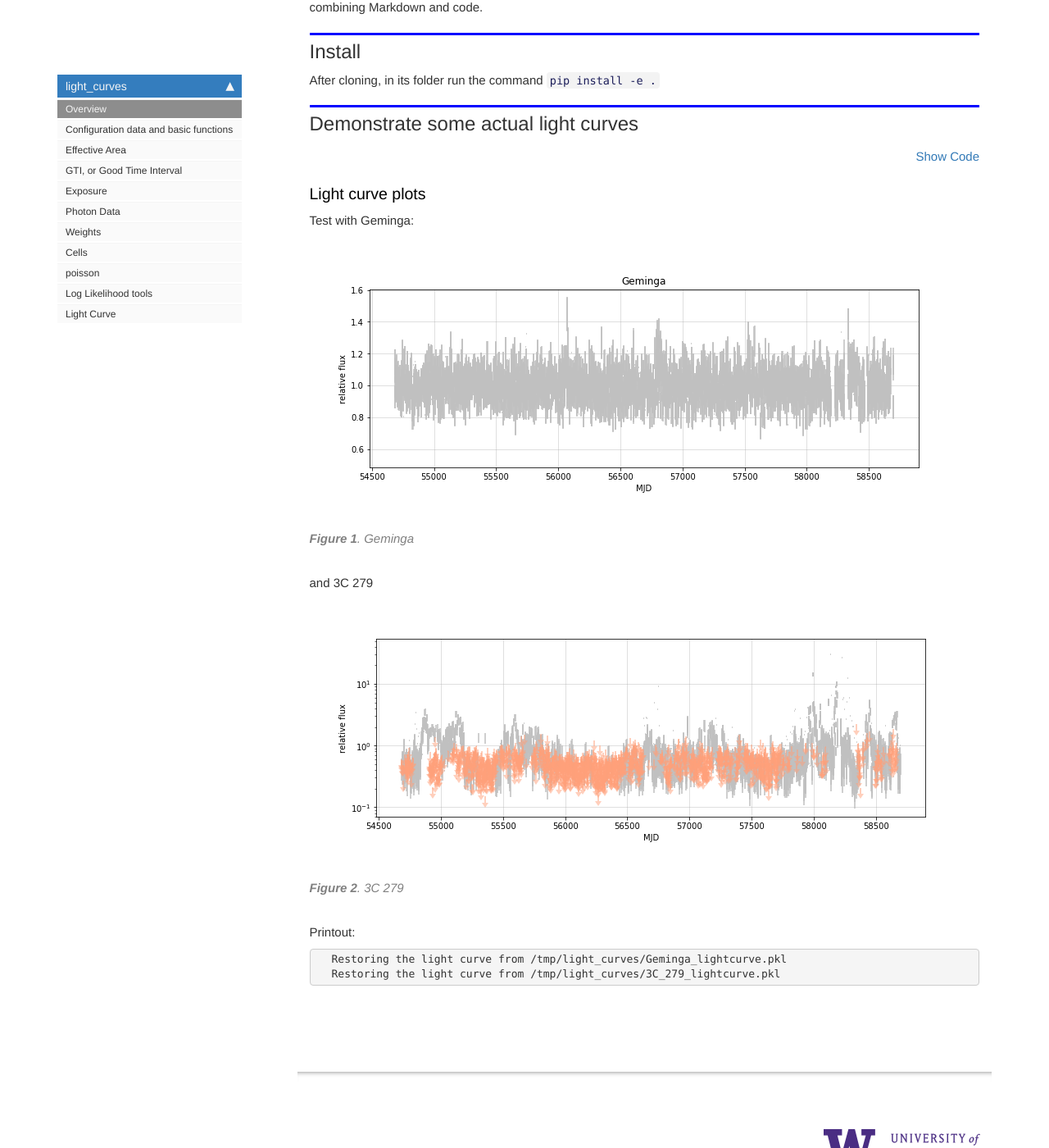
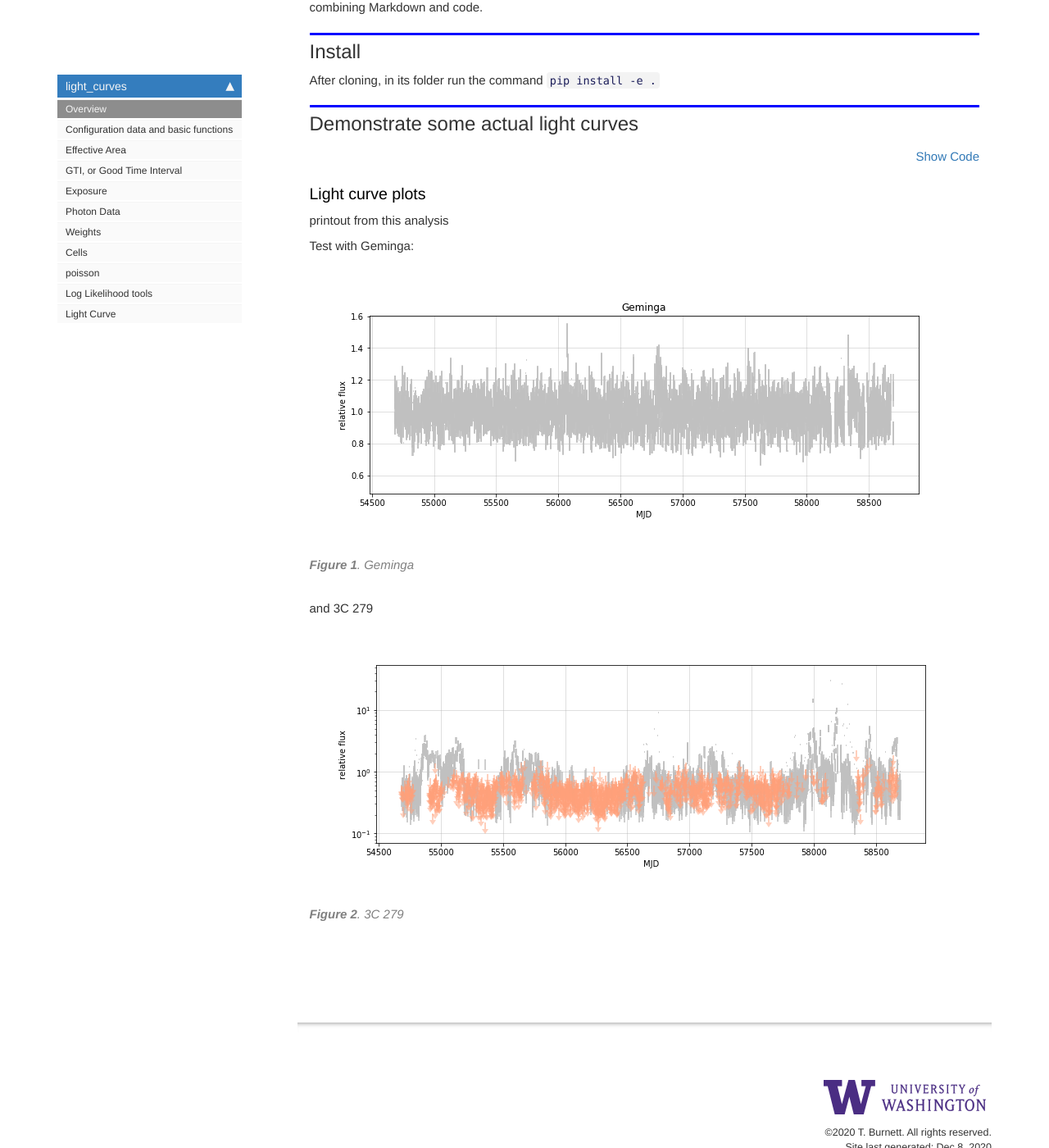
Before and after one commit to tburnett/light_curves, a Jekyll site: the page built from docs/index.html, in a window 1280 px wide and 1400 px high, scrolled down 490 px. Shown: the whole window at 82% size. Built offline with Jekyll 4.4.1, drawn with Linux system fonts in a browser that asks for light colours; nearby versions of some CDN libraries; comment, search, counter and statistics services are not loaded.

Commit message:
need images in root?

```diff
--- a/docs/index.html
+++ b/docs/index.html
@@ -65,6 +65,9 @@
     <span class="sd">&quot;&quot;&quot;</span>
 <span class="sd">    ### Light curve plots</span>
 <span class="sd">    </span>
+<span class="sd">    {print_out}</span>
+<span class="sd">    </span>
+<span class="sd">    </span>
 <span class="sd">    Test with {source1.name}:</span>
 <span class="sd">    </span>
 <span class="sd">    {fig1}</span>
@@ -73,8 +76,7 @@
 <span class="sd">    </span>
 <span class="sd">    {fig2}</span>
 <span class="sd">    </span>
-<span class="sd">    Printout:</span>
-<span class="sd">    {print_out}</span>
+<span class="sd"> </span>
 <span class="sd">    &quot;&quot;&quot;</span>
     <span class="kn">from</span> <span class="nn">light_curves.config</span> <span class="kn">import</span> <span class="n">Config</span><span class="p">,</span> <span class="n">Files</span><span class="p">,</span> <span class="n">PointSource</span>
     <span class="kn">from</span> <span class="nn">light_curves.lightcurve</span> <span class="kn">import</span> <span class="n">get_lightcurve</span><span class="p">,</span> <span class="n">flux_plot</span>
@@ -82,7 +84,7 @@
     <span class="n">config</span> <span class="o">=</span> <span class="n">Config</span><span class="p">()</span>
     <span class="n">files</span> <span class="o">=</span> <span class="n">Files</span><span class="p">()</span>
 
-    <span class="k">with</span> <span class="n">capture_print</span><span class="p">()</span> <span class="k">as</span> <span class="n">print_out</span><span class="p">:</span>
+    <span class="k">with</span> <span class="n">capture_print</span><span class="p">(</span><span class="n">summary</span><span class="o">=</span><span class="s1">&#39;printout from this analysis&#39;</span><span class="p">)</span> <span class="k">as</span> <span class="n">print_out</span><span class="p">:</span>
         <span class="n">source1</span> <span class="o">=</span> <span class="n">PointSource</span><span class="p">(</span><span class="s1">&#39;Geminga&#39;</span><span class="p">)</span>
         <span class="n">lc1</span> <span class="o">=</span> <span class="n">get_lightcurve</span><span class="p">(</span><span class="n">config</span><span class="p">,</span> <span class="n">files</span><span class="p">,</span> <span class="n">source1</span><span class="p">)</span>
         <span class="n">fig1</span> <span class="o">=</span> <span class="n">flux_plot</span><span class="p">(</span><span class="n">config</span><span class="p">,</span> <span class="n">lc1</span><span class="p">,</span> <span class="n">fignum</span><span class="o">=</span><span class="mi">1</span><span class="p">,</span> <span class="n">title</span><span class="o">=</span><span class="n">source1</span><span class="o">.</span><span class="n">name</span><span class="p">)</span>
@@ -108,10 +110,10 @@
 
 
 <div class="output_markdown rendered_html output_subarea ">
-<h3 id="Light-curve-plots">Light curve plots<a class="anchor-link" href="#Light-curve-plots"> </a></h3><p>Test with Geminga:</p>
+<h3 id="Light-curve-plots">Light curve plots<a class="anchor-link" href="#Light-curve-plots"> </a></h3><p><details ><summary> printout from this analysis </summary> <p style="margin-left: 5%"><pre>Restoring the light curve from /tmp/light_curves/Geminga_lightcurve.pkl <br>Restoring the light curve from /tmp/light_curves/3C_279_lightcurve.pkl <br></pre></p> </details></p>
+<p>Test with Geminga:</p>
 <div class="jupydoc_fig"><figure>   <img src="images/plot_demo_fig_01.png" alt="Figure 1 at images/plot_demo_fig_01.png" >  <figcaption><b>Figure 1</b>. Geminga</figcaption></figure></div><p>and 3C 279</p>
-<div class="jupydoc_fig"><figure>   <img src="images/plot_demo_fig_02.png" alt="Figure 2 at images/plot_demo_fig_02.png" >  <figcaption><b>Figure 2</b>. 3C 279</figcaption></figure></div><p>Printout:</p>
-<p style="margin-left: 5%"><pre>Restoring the light curve from /tmp/light_curves/Geminga_lightcurve.pkl <br>Restoring the light curve from /tmp/light_curves/3C_279_lightcurve.pkl <br></pre></p>
+<div class="jupydoc_fig"><figure>   <img src="images/plot_demo_fig_02.png" alt="Figure 2 at images/plot_demo_fig_02.png" >  <figcaption><b>Figure 2</b>. 3C 279</figcaption></figure></div>
 </div>
 
 </div>
```
Also changed, not shown: docs/exposure.html (+4 -3 lines), README.md, images/plot_demo_fig_01.png (added), images/plot_demo_fig_02.png (added), images/poisson_doc_fig_01.png (added), images/usage_fig_01.png (added), 2 other files.
